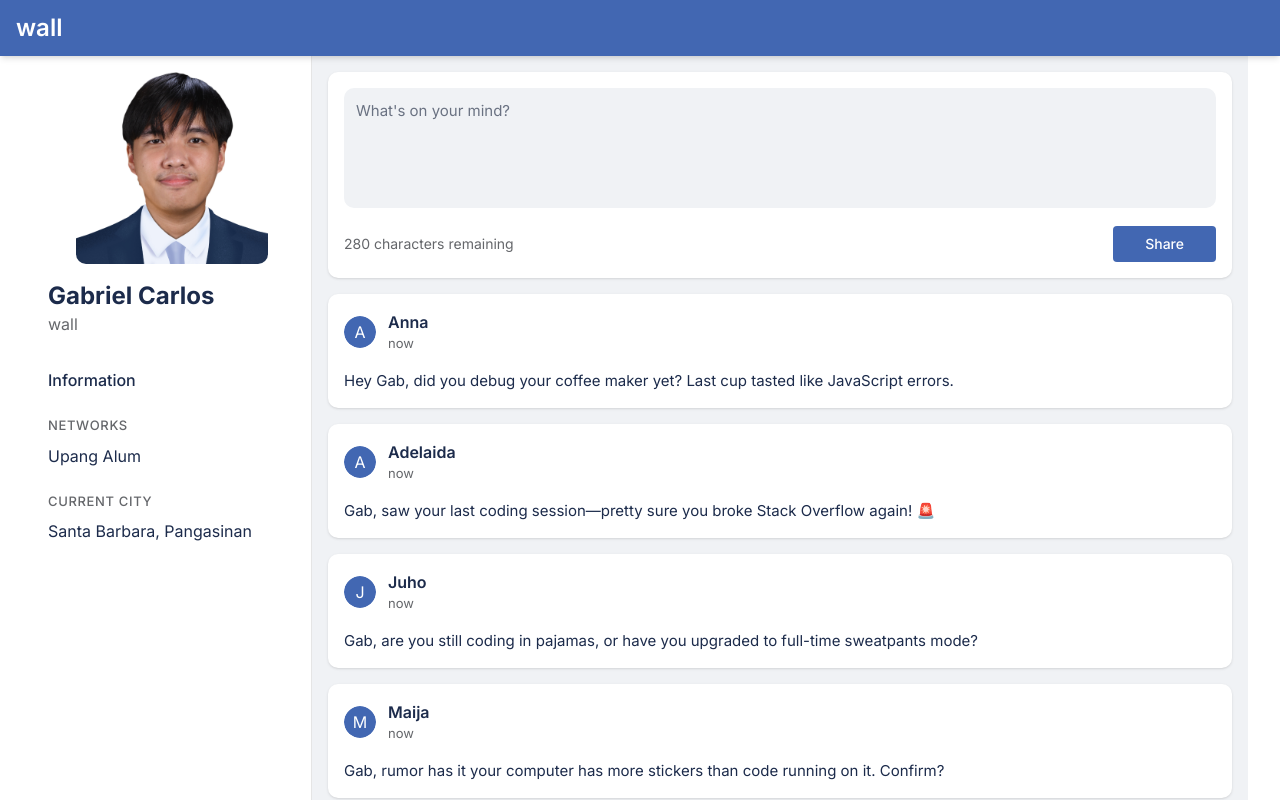
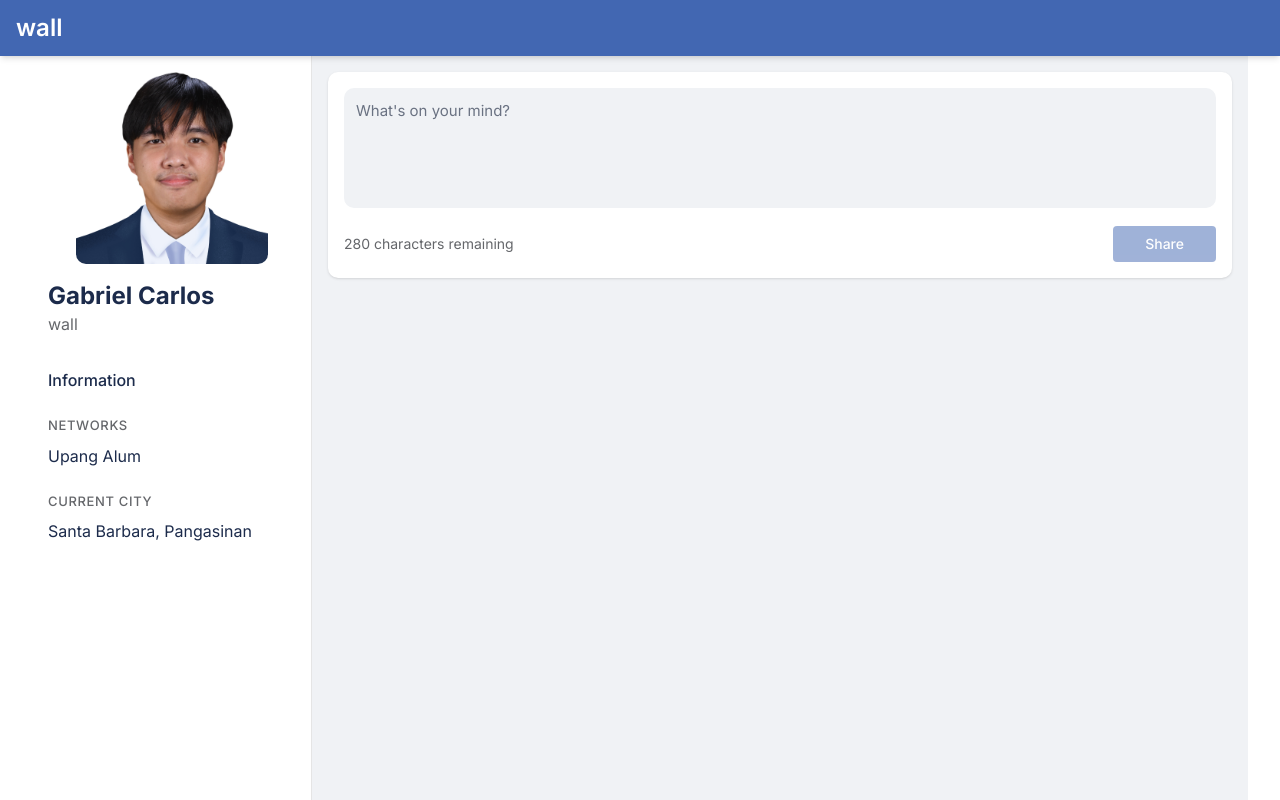
Before and after one commit to Cyanarous/my-wall, a Next.js app: page / in a window 1280 px wide. Shown: the top 800 px of the page. Built offline with nearby package versions, Linux system fonts and the light colour scheme.

Commit message:
functional app using localstorage

```diff
--- a/src/app/page.tsx
+++ b/src/app/page.tsx
@@ -1,40 +1,81 @@
+"use client";
+
 import { Avatar, AvatarFallback } from "@/components/ui/avatar";
 import Image from "next/image";
+import { useState, useEffect } from "react";
 
-const posts = [
-  {
-    id: 1,
-    author: "Anna",
-    content: "Hey Gab, did you debug your coffee maker yet? Last cup tasted like JavaScript errors.",
-  },
-  {
-    id: 2,
-    author: "Adelaida",
-    content: "Gab, saw your last coding session—pretty sure you broke Stack Overflow again! 🚨",
-  },
-  {
-    id: 3,
-    author: "Juho",
-    content: "Gab, are you still coding in pajamas, or have you upgraded to full-time sweatpants mode?",
-  },
-  {
-    id: 4,
-    author: "Maija",
-    content: "Gab, rumor has it your computer has more stickers than code running on it. Confirm?",
-  },
-  {
-    id: 5,
-    author: "Alex",
-    content: "Yo Gab, just pulled an all-nighter on the assignment. Turns out sleep deprivation doesn't improve coding skills. Weird!",
-  },
-  {
-    id: 6,
-    author: "Sheryl",
-    content: "Gab, when are we gonna deploy your latest dance moves to production? #AgileDancer",
-  },
-];
+interface Post {
+  id: number;
+  author: string;
+  content: string;
+  timestamp: number;
+}
+
+const CHAR_LIMIT = 280;
+const AUTHOR_NAME = "Gabriel Carlos";
 
 export default function Home() {
+  const [posts, setPosts] = useState<Post[]>([]);
+  const [newMessage, setNewMessage] = useState("");
+  const [charsRemaining, setCharsRemaining] = useState(CHAR_LIMIT);
+
+  // Load posts from localStorage on initial render
+  useEffect(() => {
+    const savedPosts = localStorage.getItem("wall-posts");
+    if (savedPosts) {
+      setPosts(JSON.parse(savedPosts));
+    }
+  }, []);
+
+  // Save posts to localStorage whenever they change
+  useEffect(() => {
+    localStorage.setItem("wall-posts", JSON.stringify(posts));
+  }, [posts]);
+
+  const handleMessageChange = (e: React.ChangeEvent<HTMLTextAreaElement>) => {
+    const text = e.target.value;
+    if (text.length <= CHAR_LIMIT) {
+      setNewMessage(text);
+      setCharsRemaining(CHAR_LIMIT - text.length);
+    }
+  };
+
+  const handleShare = () => {
+    if (newMessage.trim() && newMessage.length <= CHAR_LIMIT) {
+      const newPost: Post = {
+        id: Date.now(),
+        author: AUTHOR_NAME,
+        content: newMessage.trim(),
+        timestamp: Date.now(),
+      };
+      setPosts([newPost, ...posts]); // Add new post at the beginning
+      setNewMessage("");
+      setCharsRemaining(CHAR_LIMIT);
+    }
+  };
+
+  const formatTimestamp = (timestamp: number) => {
+    const now = Date.now();
+    const diff = now - timestamp;
+
+    // Less than a minute
+    if (diff < 60000) {
+      return "just now";
+    }
+    // Less than an hour
+    if (diff < 3600000) {
+      const minutes = Math.floor(diff / 60000);
+      return `${minutes}m ago`;
+    }
+    // Less than a day
+    if (diff < 86400000) {
+      const hours = Math.floor(diff / 3600000);
+      return `${hours}h ago`;
+    }
+    // Otherwise show date
+    return new Date(timestamp).toLocaleDateString();
+  };
+
   return (
     <div className="min-h-screen flex flex-col bg-[#F0F2F5]">
       <header className="bg-[#4267B2] text-white fixed top-0 left-0 right-0 z-10 shadow-md h-14">
@@ -55,7 +96,7 @@ export default function Home() {
                 height={192}
                 className="w-48 h-48 aspect-square object-cover mb-4 mx-auto rounded-lg"
               />
-              <h2 className="text-2xl font-bold text-[#1C2B4B]">Gabriel Carlos</h2>
+              <h2 className="text-2xl font-bold text-[#1C2B4B]">{AUTHOR_NAME}</h2>
               <p className="text-[#65676B] mb-8">wall</p>
 
               <div className="space-y-6">
@@ -87,11 +128,17 @@ export default function Home() {
               <div className="p-4">
                 <textarea
                   placeholder="What's on your mind?"
+                  value={newMessage}
+                  onChange={handleMessageChange}
                   className="w-full min-h-[120px] p-3 text-[15px] text-gray-700 placeholder-gray-500 bg-[#F0F2F5] border-0 rounded-lg resize-none focus:outline-none focus:ring-0"
                 />
                 <div className="flex justify-between items-center mt-3 text-sm">
-                  <span className="text-[#65676B]">280 characters remaining</span>
-                  <button className="px-8 py-2 bg-[#4267B2] text-white font-medium rounded hover:bg-[#365899] transition-colors">
+                  <span className="text-[#65676B]">{charsRemaining} characters remaining</span>
+                  <button
+                    onClick={handleShare}
+                    disabled={!newMessage.trim() || newMessage.length > CHAR_LIMIT}
+                    className="px-8 py-2 bg-[#4267B2] text-white font-medium rounded hover:bg-[#365899] transition-colors disabled:opacity-50 disabled:cursor-not-allowed"
+                  >
                     Share
                   </button>
                 </div>
@@ -112,7 +159,7 @@ export default function Home() {
                         </Avatar>
                         <div className="ml-3">
                           <p className="font-semibold text-[#1C2B4B]">{post.author}</p>
-                          <p className="text-[13px] text-[#65676B]">now</p>
+                          <p className="text-[13px] text-[#65676B]">{formatTimestamp(post.timestamp)}</p>
                         </div>
                       </div>
                     </div>
```
